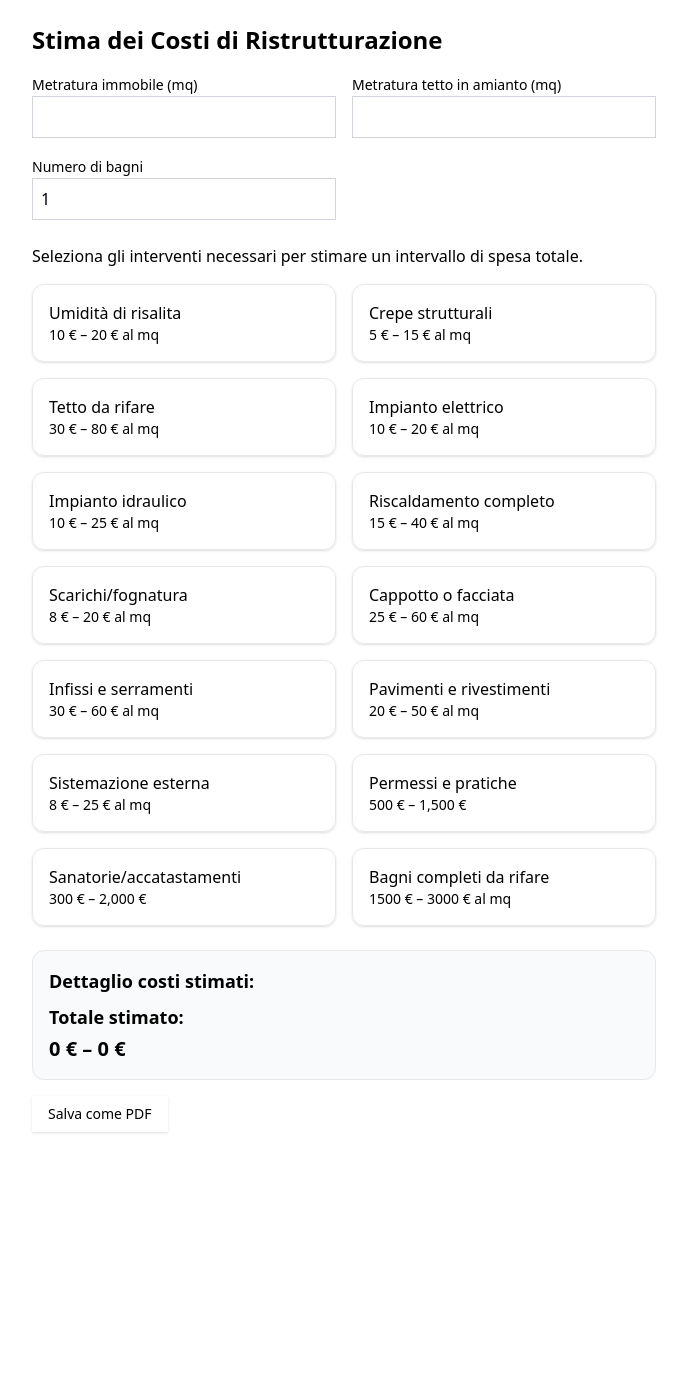
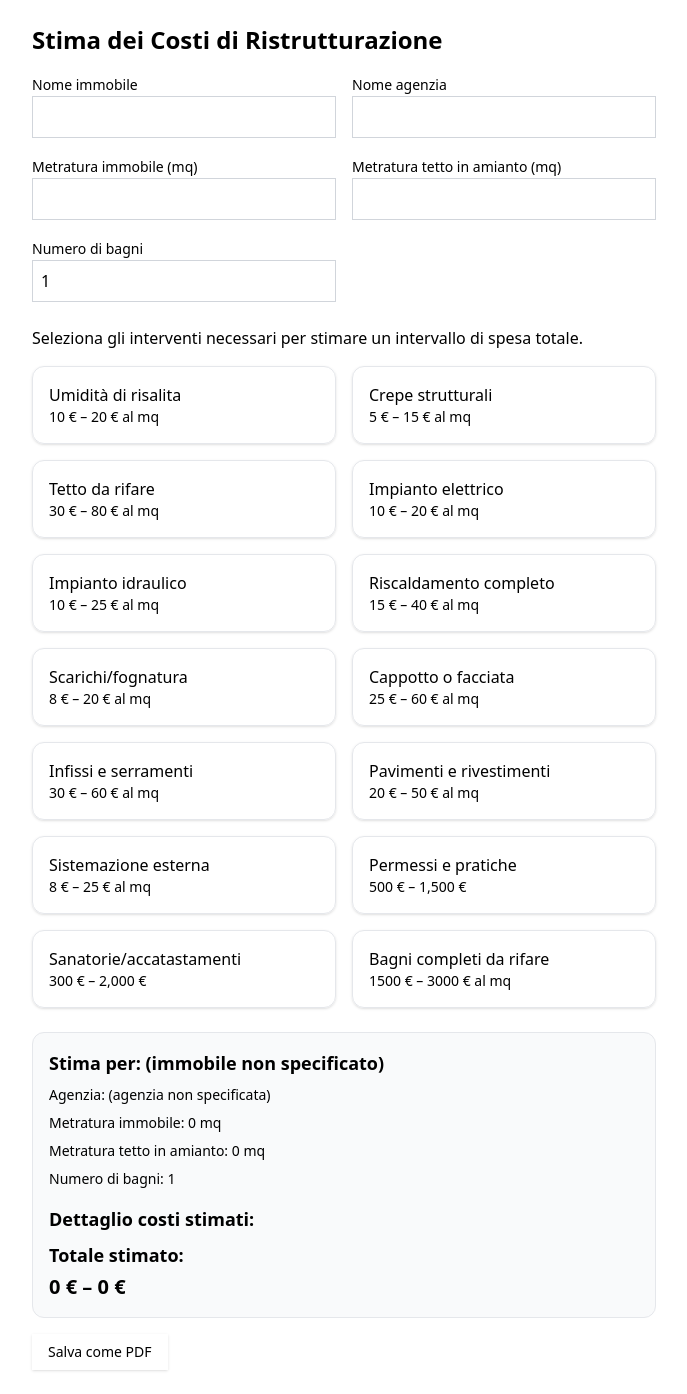
Before and after one commit to FlamingFury28/stima-costi-ristrutturazione, a React (Vite) app: page / in a window 1280 px wide. Shown: the whole page, without its empty margins (296-983 px from the left). Before the commit the page ends 1156 px from the top, so only its background shows below. Built offline with nearby package versions, Linux system fonts and the light colour scheme.

Commit message:
Fix rollup/npm error for Vercel deploy

```diff
--- a/src/App.jsx
+++ b/src/App.jsx
@@ -28,6 +28,8 @@ export default function CostEstimator() {
   const [area, setArea] = useState("");
   const [amiantoArea, setAmiantoArea] = useState("");
   const [numBagni, setNumBagni] = useState(1);
+  const [propertyName, setPropertyName] = useState("");
+  const [agencyName, setAgencyName] = useState("");
   const resultRef = useRef(null);
 
   const toggleItem = (id) => {
@@ -81,6 +83,14 @@ export default function CostEstimator() {
     <div className="p-6 max-w-2xl mx-auto">
       <h1 className="text-2xl font-bold mb-4">Stima dei Costi di Ristrutturazione</h1>
       <div className="grid grid-cols-1 sm:grid-cols-2 gap-4 mb-6">
+        <div>
+          <Label htmlFor="property">Nome immobile</Label>
+          <Input id="property" value={propertyName} onChange={(e) => setPropertyName(e.target.value)} />
+        </div>
+        <div>
+          <Label htmlFor="agency">Nome agenzia</Label>
+          <Input id="agency" value={agencyName} onChange={(e) => setAgencyName(e.target.value)} />
+        </div>
         <div>
           <Label htmlFor="area">Metratura immobile (mq)</Label>
           <Input
@@ -137,6 +147,11 @@ export default function CostEstimator() {
         ))}
       </div>
       <div ref={resultRef} className="p-4 border rounded-xl bg-gray-50 mb-4">
+        <h2 className="text-lg font-semibold mb-2">Stima per: {propertyName || "(immobile non specificato)"}</h2>
+        <p className="text-sm mb-2">Agenzia: {agencyName || "(agenzia non specificata)"}</p>
+        <p className="text-sm mb-2">Metratura immobile: {area || 0} mq</p>
+        <p className="text-sm mb-2">Metratura tetto in amianto: {amiantoArea || 0} mq</p>
+        <p className="text-sm mb-4">Numero di bagni: {numBagni}</p>
         <h2 className="text-lg font-semibold mb-2">Dettaglio costi stimati:</h2>
         <ul className="mb-2">
           {costDetails.map((item, index) => (
```
